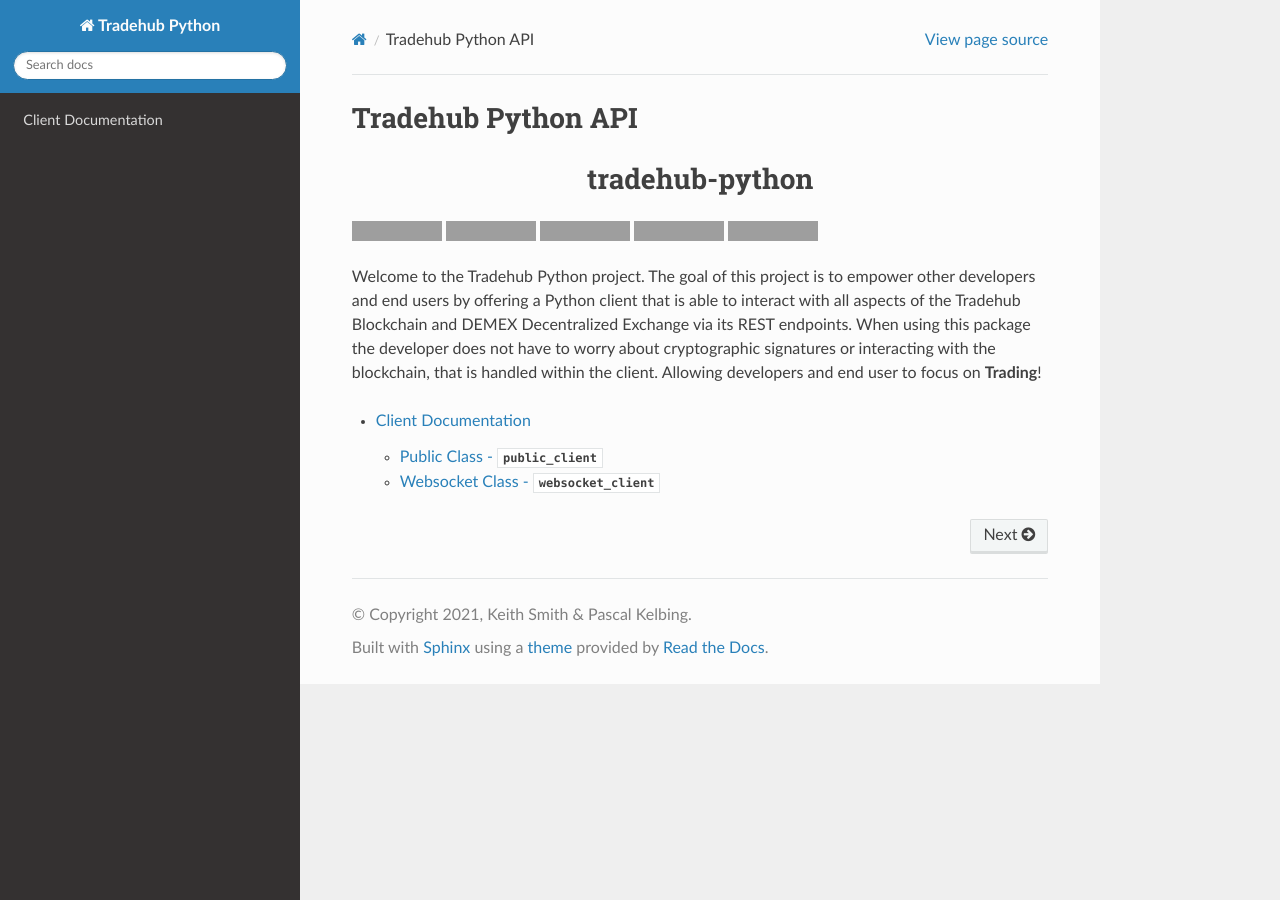
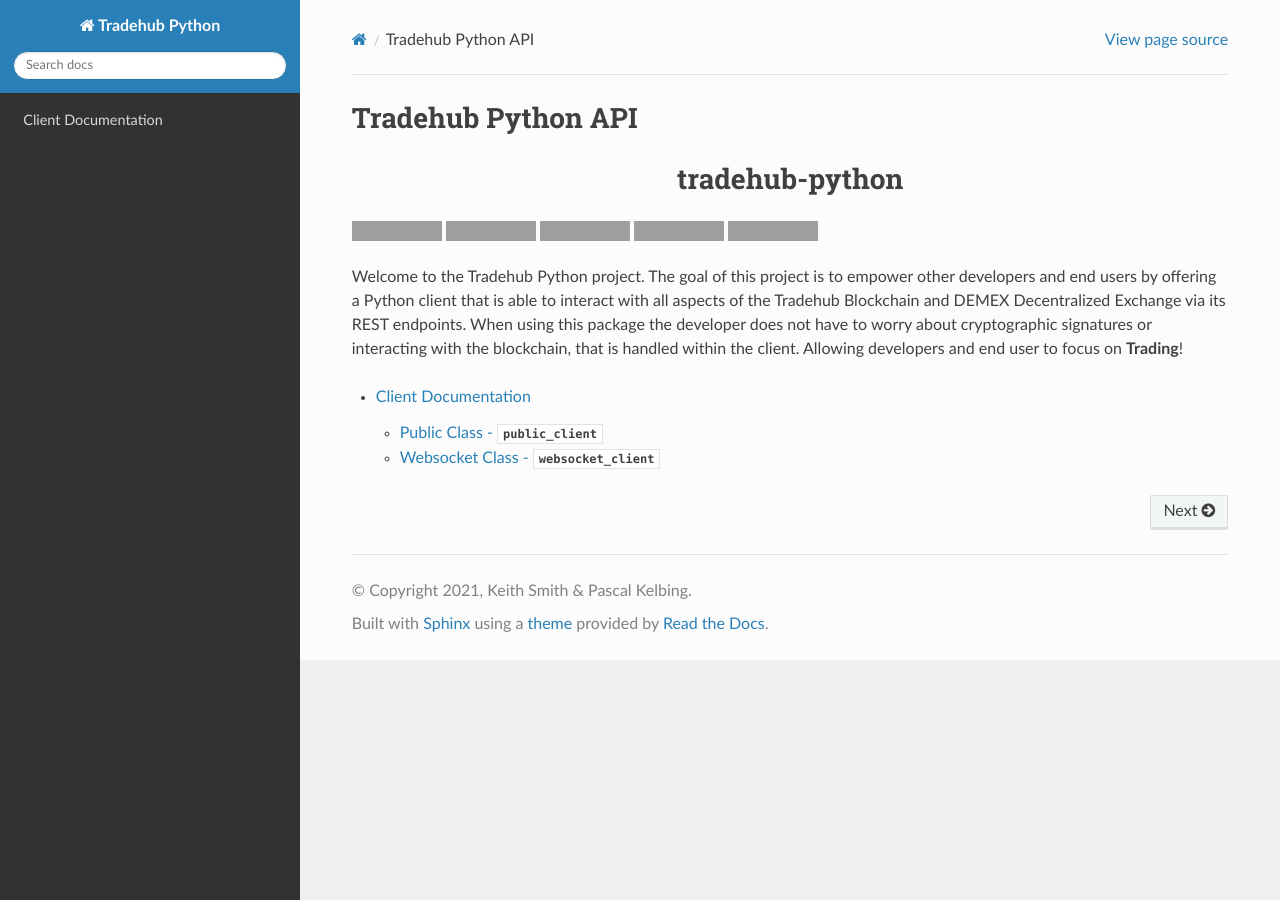
Before and after one commit to Mai-Te-Pora/tradehub-python, a Sphinx documentation site: the page built from docs/index.rst, in a window 1280 px wide. Built offline with Sphinx 7.4.7 and the Read the Docs theme 2.0.0, drawn with Linux system fonts in a browser that asks for light colours; grey boxes are pictures that could not be loaded.

Commit message:
Changed website width to max

```diff
--- /dev/null
+++ b/docs/_static/width_style.css
@@ -0,0 +1,4 @@
+
+.wy-nav-content {
+    max-width: none !important;
+}
--- a/docs/conf.py
+++ b/docs/conf.py
@@ -23,6 +23,10 @@
 # This lets us ensure that the source package is imported, and that its
 # version is used.
 sys.path.insert(0, project_root)
+
+
+def setup(app):
+    app.add_css_file('width_style.css')
 
 
 # -- Project information -----------------------------------------------------
```
